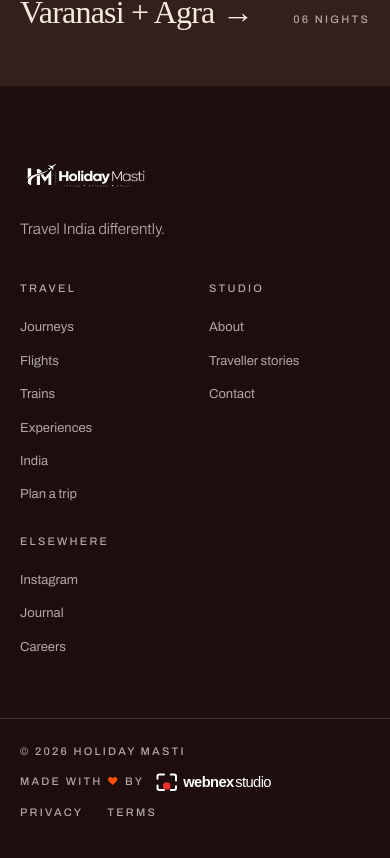
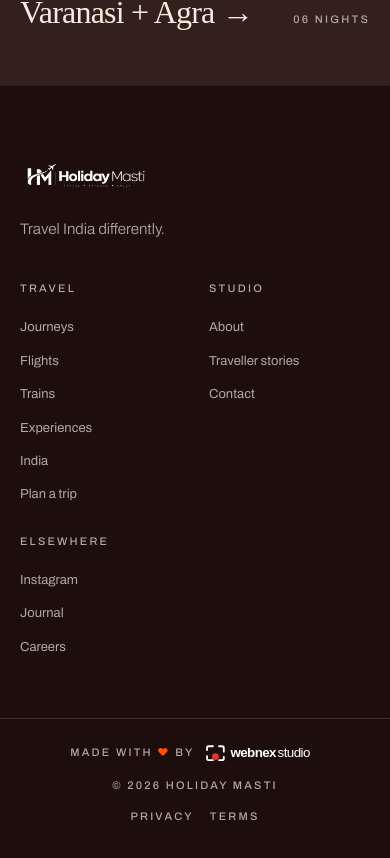
Before and after one commit to iamrohitksingh87-ops/Holiday-Masti, a React (Vite) app: page /journeys/goa in a window 390 px wide. Shown: the part 4798-5656 px from the top of the page. Built offline with nearby package versions, Linux system fonts and the light colour scheme; a web font is replaced by a local one.

Commit message:
Center and size WebnexStudio footer logo

```diff
--- a/src/components/footer/footer.css
+++ b/src/components/footer/footer.css
@@ -132,3 +132,69 @@
     flex-wrap: wrap;
   }
 }
+
+
+/* Keep the WebnexStudio credit compact, crisp and centered in the footer base. */
+.foot__base {
+  display: grid;
+  grid-template-columns: minmax(0, 1fr) auto minmax(0, 1fr);
+  align-items: center;
+  column-gap: 1.25rem;
+}
+
+.foot__copyright {
+  justify-self: start;
+}
+
+.foot__made-by {
+  justify-self: center;
+  display: inline-flex;
+  align-items: center;
+  justify-content: center;
+  gap: 0.45rem;
+  white-space: nowrap;
+}
+
+.foot__webnex-logo {
+  display: block;
+  width: 130px;
+  height: auto;
+  max-width: 34vw;
+  object-fit: contain;
+}
+
+.foot__legal {
+  justify-self: end;
+}
+
+@media (max-width: 700px) {
+  .foot__base {
+    display: flex;
+    flex-direction: column;
+    justify-content: center;
+    align-items: center;
+    text-align: center;
+    gap: 1rem;
+  }
+
+  .foot__made-by {
+    order: 0;
+    flex-wrap: nowrap;
+  }
+
+  .foot__copyright {
+    order: 1;
+  }
+
+  .foot__legal {
+    order: 2;
+    justify-content: center;
+    flex-wrap: wrap;
+    gap: 1rem;
+  }
+
+  .foot__webnex-logo {
+    width: 118px;
+    max-width: 38vw;
+  }
+}
```
